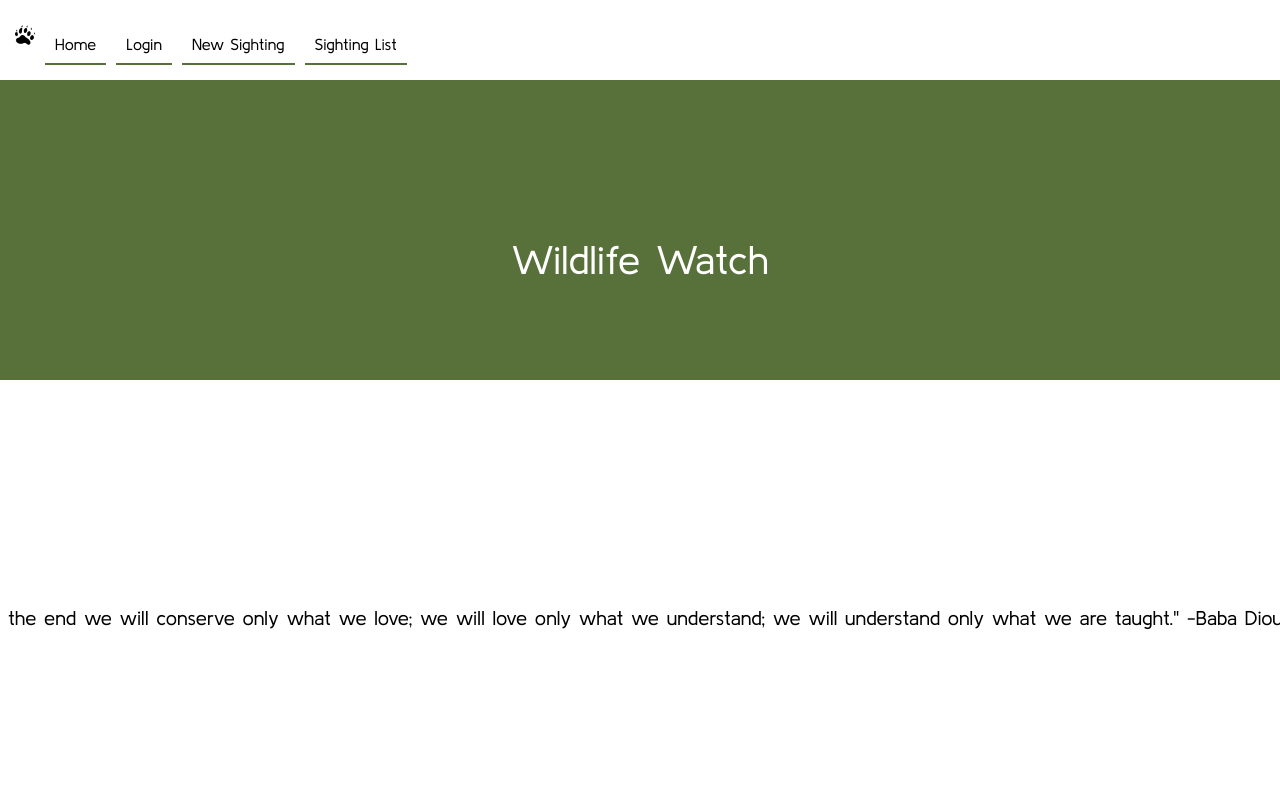
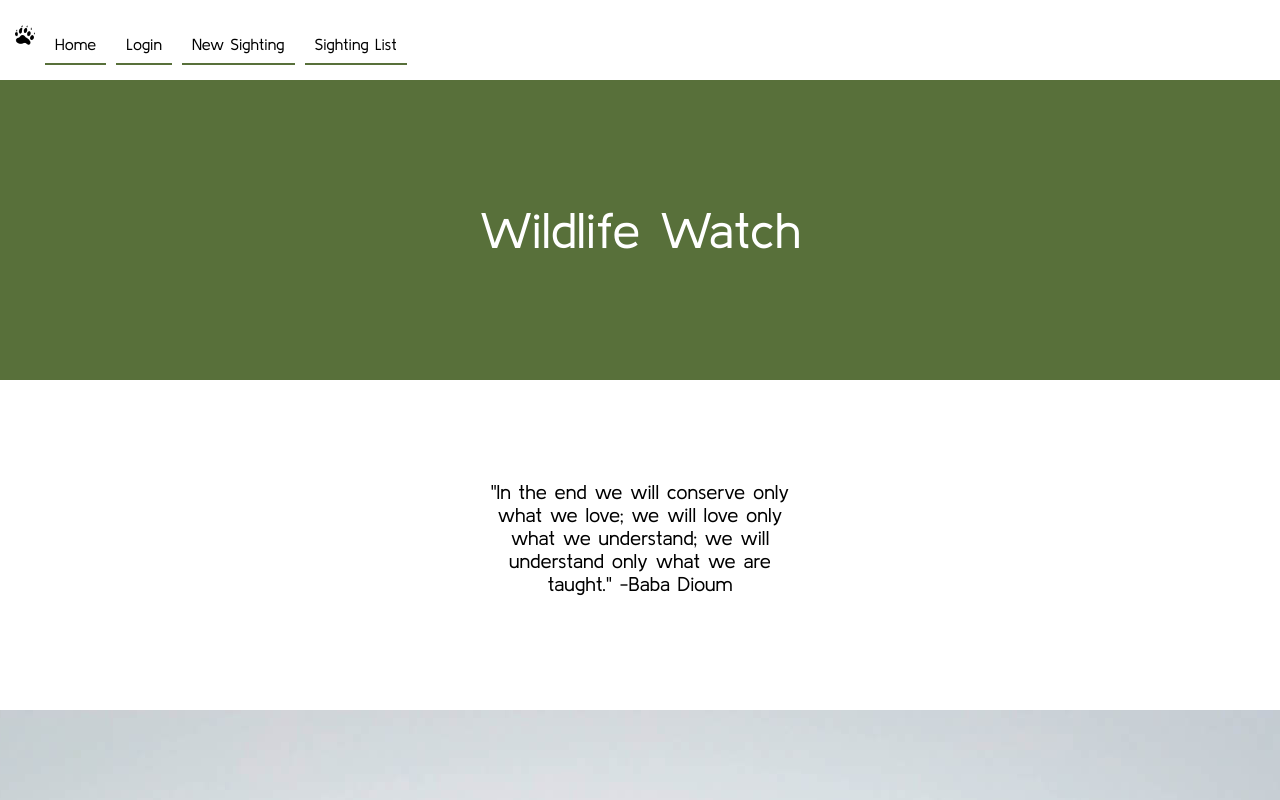
Before and after one commit to klguenth/wildlife-app, a React (Create React App) app: page / in a window 1280 px wide. Shown: the top 800 px of the page. Built offline with nearby package versions, Linux system fonts and the light colour scheme.

Commit message:
fixed styling

```diff
--- a/src/App.css
+++ b/src/App.css
@@ -7,21 +7,21 @@ body {
     padding-top: 50px;
 }
 
-.App {
+.app {
     display: flex;
     flex-direction: column;
     align-items: center;
 }
 
 .mainSection {
-    width: 100%;
+    /* width: 100%; */
 }
 
 .mainSection header {
     width: 100%;
     background-color: #58703A;
-    font-size: 40px;
-    padding: 30px;
+    font-size: 50px;
+    padding: 0;
     margin: 30px;
 }
 
--- a/src/App.js
+++ b/src/App.js
@@ -41,11 +41,9 @@ export default class App extends React.Component {
         <div className="nav">
           <Nav loggedIn={this.state.loggedIn} />
         </div>
-        <main className='App'>
-            <section className="mainSection">
-              {this.renderMainRoutes()}
-            </section>
-          </main>
+        <main className='app'>
+          {this.renderMainRoutes()}
+        </main>
       </div>
     );
   }
--- a/src/Components/LandingPage/LandingPage.css
+++ b/src/Components/LandingPage/LandingPage.css
@@ -7,7 +7,8 @@
     flex-direction: column;
     align-items: center;
     text-align: center;
-    margin: auto;
+    margin: 0 auto;
+    max-width: 100%;
 }
 
 .mainHeader {
@@ -23,11 +24,11 @@
 
 .conserveQuote {
     background-color: #ffffff;
-    width: 75%;
+    max-width: 300px;
     height: 300px;
-    line-height: 275px;
     font-size: 20px;
-    margin: 50px;
+    margin: 0 auto;
+    padding-top: 50px;
 }
 
 .imgContainer1 {
--- a/src/Components/Login/Login.css
+++ b/src/Components/Login/Login.css
@@ -5,9 +5,12 @@
     padding-top: 50px;
 }
 
-header {
-    font-size: 30px;
+.loginHeader {
     width: 100%;
+    background-color: #58703A;
+    font-size: 50px;
+    padding: 0;
+    margin: 30px;
 }
 
 .usernameField {
--- a/src/Components/Login/Login.js
+++ b/src/Components/Login/Login.js
@@ -7,7 +7,7 @@ export default class Login extends React.Component {
     render() {
         return (
             <form className="loginForm">
-                <header>
+                <header className="loginHeader">
                     Log In
                 </header>
                 <div className="usernameField">
```
